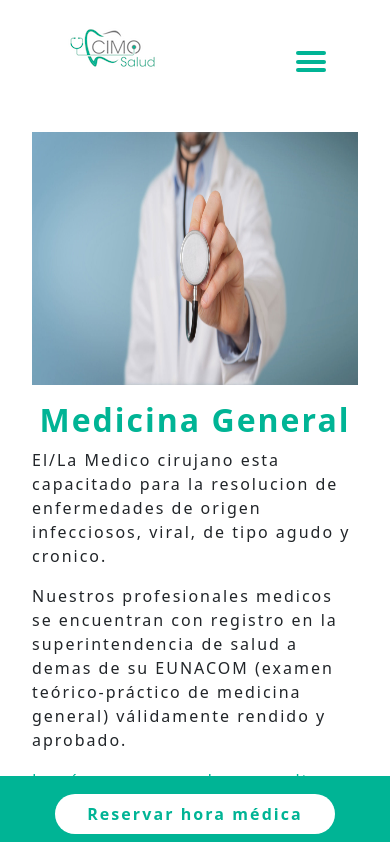
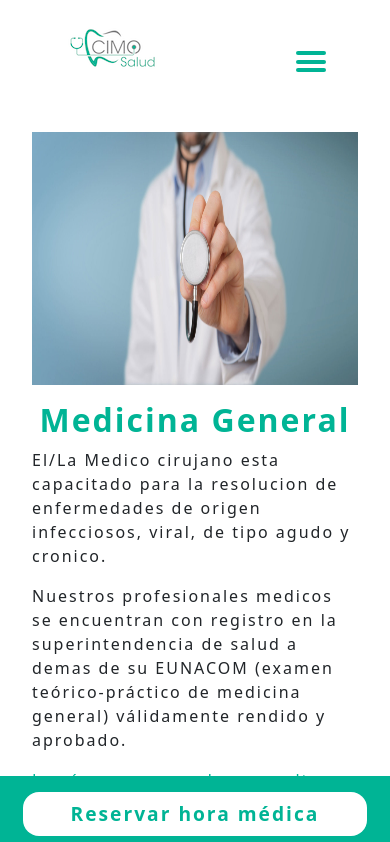
Before and after one commit to VictorIbarraOlivares/cimosalud, a React (Vite) app: page /especialidades/medicina-general in a window 390 px wide. Shown: the top 842 px of the page. Built offline with nearby package versions, Linux system fonts and the light colour scheme.

Commit message:
Arreglo boton de reserva mobile

```diff
--- a/src/Especialidades.css
+++ b/src/Especialidades.css
@@ -61,17 +61,15 @@
   display: flex;
   text-decoration: none;
   font-weight: bolder;
-  font-size: 1rem;
+  font-size: 1.2rem;
   text-align: left;
   align-items: center;
-  letter-spacing: 0.13rem;
-  margin-top: 0.7rem;
-  margin-bottom: 0.7rem;
+  letter-spacing: 2px;
   max-width: fit-content;
   background-color: white;
   color: var(--color-principal);
-  padding: 0.5rem 2rem;
-  border-radius: 1.4rem;
+  padding: 0.5rem 3rem;
+  border-radius: 1rem;
 }
 
 @media screen and (max-width: 426px) {
```
